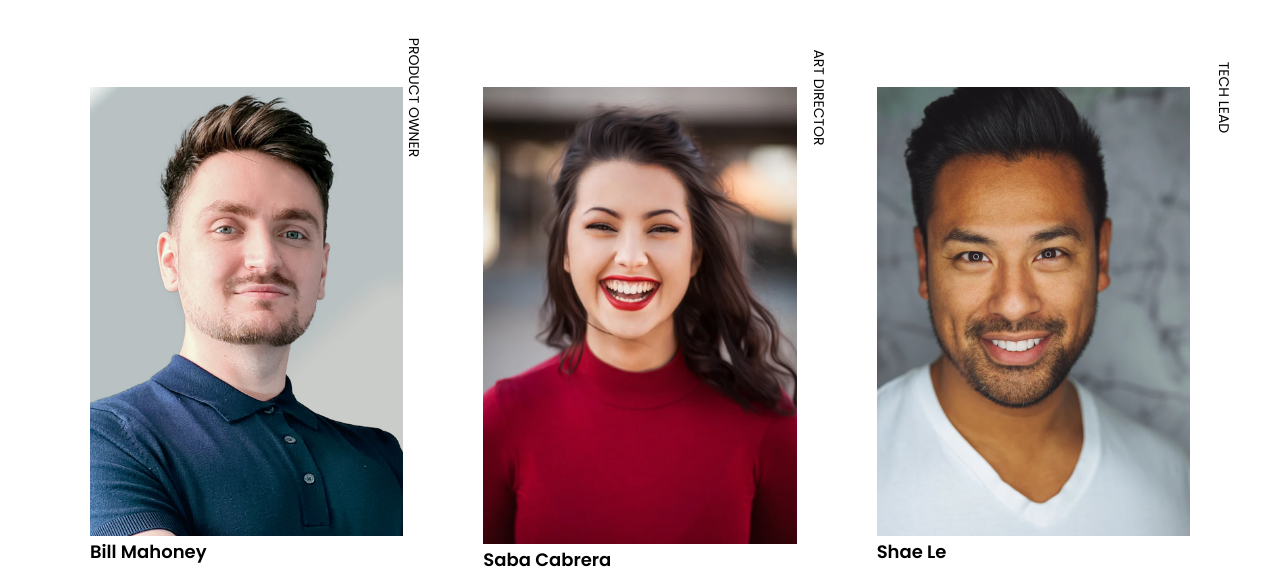
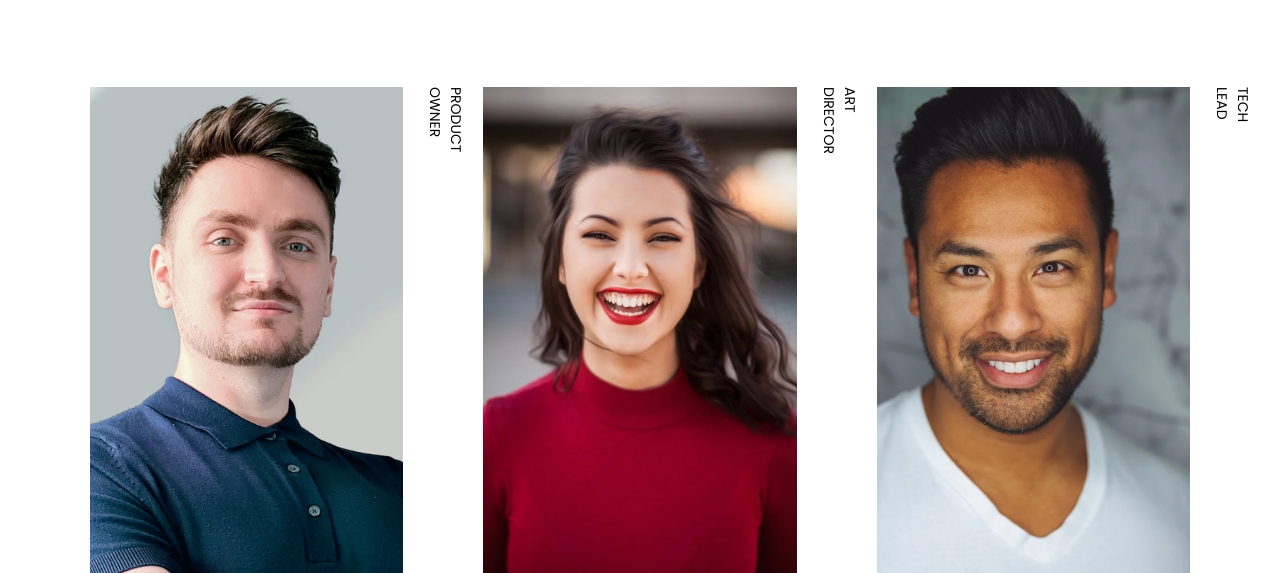
Before and after one commit to JulianSegunderaBass/ResponsiveWebDev_MyTeamPage, a plain HTML site: page index.html in a window 1280 px wide. Shown: the part 246-819 px from the top of the page. Drawn offline with Linux system fonts and the light colour scheme.

Commit message:
Crew name positioning

```diff
--- a/style.css
+++ b/style.css
@@ -50,7 +50,7 @@ main {
 }
 .text {
   display: grid;
-  grid-template-columns: 2fr 1fr;
+  grid-template-columns: 1.5fr 1fr;
   margin-bottom: 9rem;
 }
 .image-grid {
@@ -61,10 +61,13 @@ main {
 }
 .img-box {
   position: relative;
+  cursor: crosshair;
 }
 img {
-  max-width: 100%;
+  width: 100%;
+  height: 100%;
   object-fit: cover;
+  overflow: hidden;
 }
 .crew-name {
   font-family: 'Poppins', sans-serif;
@@ -78,9 +81,11 @@ img {
   text-transform: uppercase;
   position: absolute;
   display: block;
+  width: fit-content;
   top: 0;
-  right: -7rem;
-  transform: rotate(90deg);
+  left: 100%;
+  transform-origin: top left;
+  transform: rotate(90deg) translateY(-150%);
 }
 footer {
   /* position: fixed;
```
